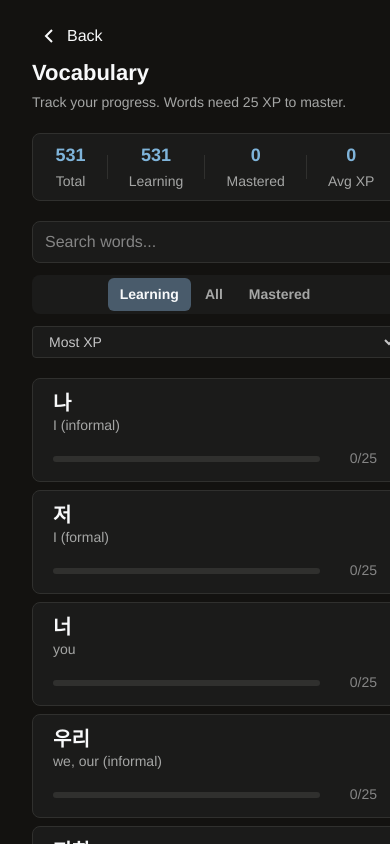
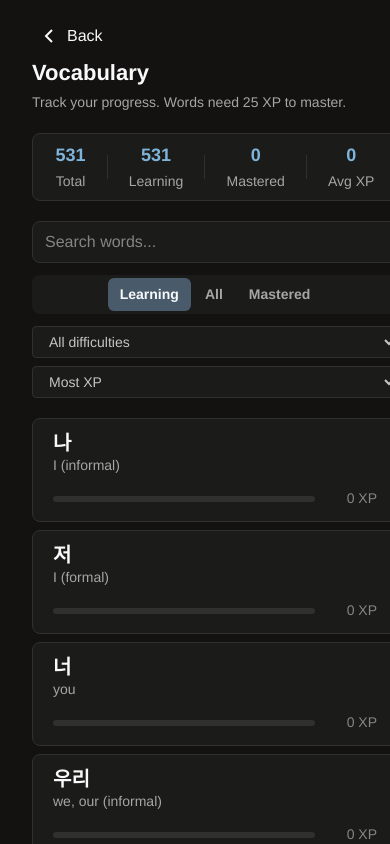
Before and after one commit to BryanHogan/gametolearnkorean, a SvelteKit app: page /vocabulary in a window 390 px wide. Shown: the top 844 px of the page. Built offline with nearby package versions, Linux system fonts and the light colour scheme.

Commit message:
updated wording on /vocabulary page

```diff
--- a/src/routes/vocabulary/+page.svelte
+++ b/src/routes/vocabulary/+page.svelte
@@ -10,8 +10,11 @@
     let words = $state(wordData);
     let sortBy = $state("xp-desc");
     let viewFilter = $state("practice");
+    let difficultyFilter = $state("all");
     let searchTerm = $state("");
     let isLoadingExperience = $state(true);
+
+    const difficulties = $derived([...new Set(words.map(w => w.difficulty))].sort((a, b) => a - b));
 
     onMount(async () => {
         if (!isBrowser) {
@@ -39,6 +42,10 @@
             list = list.filter((word) => word.experience < MAX_XP);
         } else if (viewFilter === "mastered") {
             list = list.filter((word) => word.experience >= MAX_XP);
+        }
+
+        if (difficultyFilter !== "all") {
+            list = list.filter((word) => word.difficulty === Number(difficultyFilter));
         }
 
         if (searchTerm.trim()) {
@@ -134,12 +141,20 @@
                     Mastered
                 </button>
             </div>
-            <select id="sort-select" bind:value={sortBy} aria-label="Sort words by">
-                <option value="xp-desc">Most XP</option>
-                <option value="xp-asc">Least XP</option>
-                <option value="korean">Korean A-Z</option>
-                <option value="english">English A-Z</option>
-            </select>
+            <div class="select-group">
+                <select bind:value={difficultyFilter} aria-label="Filter by difficulty">
+                    <option value="all">All difficulties</option>
+                    {#each difficulties as level}
+                        <option value={level}>Difficulty {level}</option>
+                    {/each}
+                </select>
+                <select id="sort-select" bind:value={sortBy} aria-label="Sort words by">by">
+                    <option value="xp-desc">Most XP</option>
+                    <option value="xp-asc">Least XP</option>
+                    <option value="korean">Korean A-Z</option>
+                    <option value="english">English A-Z</option>
+                </select>
+            </div>
         </div>
     </section>
 
@@ -174,14 +189,18 @@
                                 style={`width: ${progressPercent(word.experience)}%`}
                             ></span>
                         </div>
-                        <span class="xp-label">{word.experience}/{MAX_XP}</span>
+                        {#if word.experience >= MAX_XP}
+                            <span class="xp-complete"><Icons.circleCheck /></span>
+                        {:else}
+                            <span class="xp-label">{word.experience} XP</span>
+                        {/if}
                     </div>
                 </article>
             {/each}
         {/if}
     </section>
 
-    <p class="results-count">{filteredWords.length} words</p>
+    <p class="results-count">Showing {filteredWords.length} of {totalWords} words</p>
 </main>
 
 <style>
@@ -312,6 +331,11 @@
         color: var(--color-neutral-100);
     }
 
+    .select-group {
+        display: flex;
+        gap: var(--space-xs);
+    }
+
     select {
         background: var(--color-neutral-800);
         color: var(--color-neutral-300);
@@ -417,8 +441,19 @@
         font-size: var(--font-size-small);
         color: var(--color-neutral-500);
         font-variant-numeric: tabular-nums;
-        min-width: 45px;
+        min-width: 50px;
         text-align: right;
+    }
+
+    .xp-complete {
+        color: var(--color-accent-500);
+        display: flex;
+        align-items: center;
+    }
+
+    .xp-complete :global(svg) {
+        width: 1.25rem;
+        height: 1.25rem;
     }
 
     /* Empty State */
@@ -483,6 +518,11 @@
             justify-content: center;
         }
 
+        .select-group {
+            flex-direction: column;
+            width: 100%;
+        }
+
         select {
             width: 100%;
         }
```
